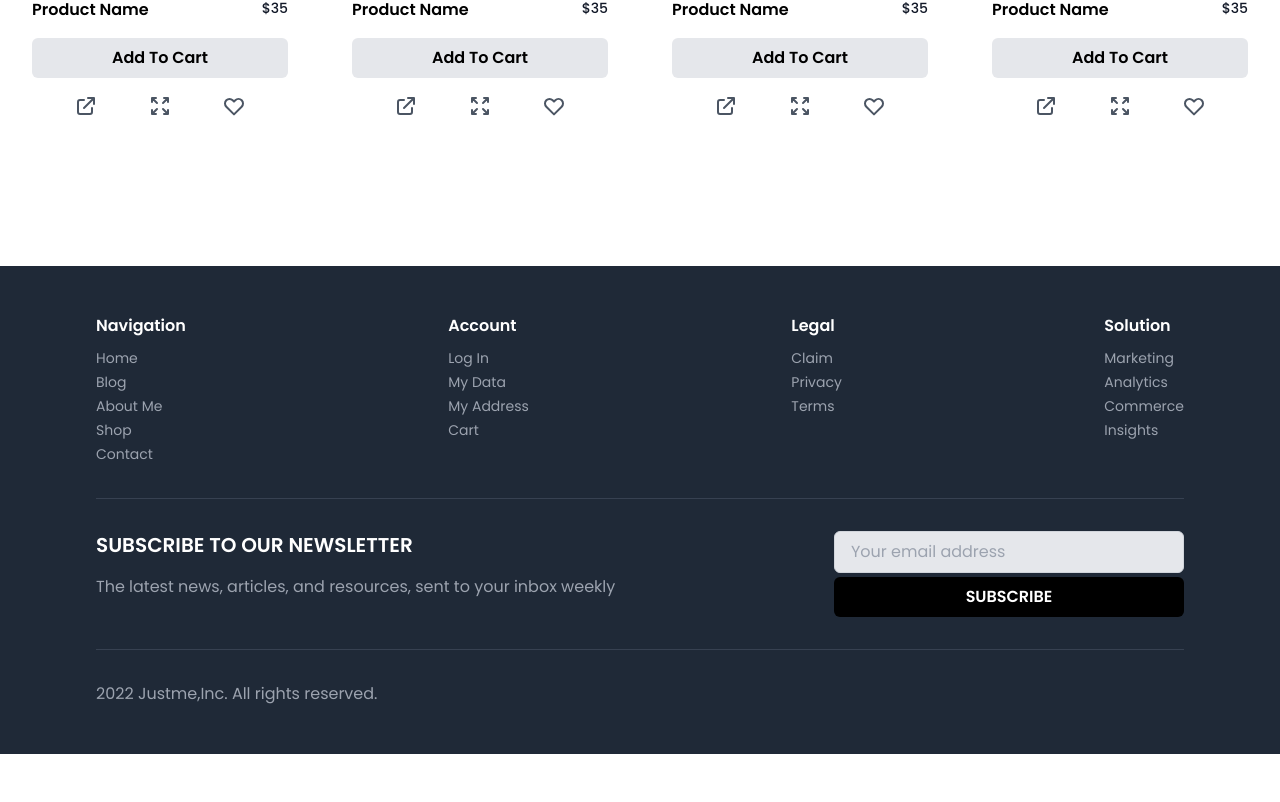
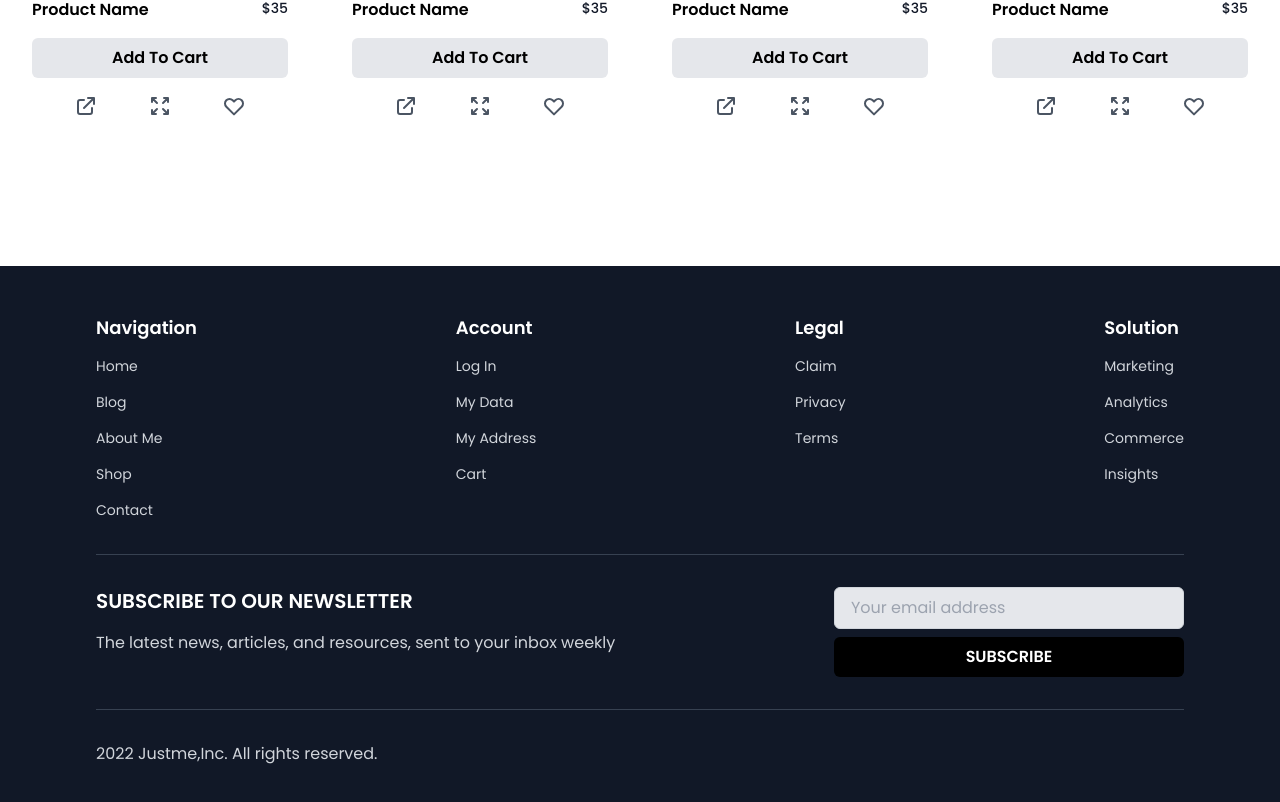
Before and after one commit to RavenSam/ecommerce_template_02, a Next.js app: page /product/1 in a window 1280 px wide. Shown: the part 2275-3077 px from the top of the page. Before the commit the page ends 3029 px from the top, so only its background shows below. Built offline with nearby package versions, Linux system fonts and the light colour scheme; what tailwindcss-elevation would draw is missing.

Commit message:
cleaning

```diff
--- a/components/CarouselImages.jsx
+++ b/components/CarouselImages.jsx
@@ -1,4 +1,5 @@
 import { Fragment, useEffect, useState } from "react"
+import Image from "next/image"
 import { Transition } from "@headlessui/react"
 import { ChevronLeftIcon, ChevronRightIcon } from "@heroicons/react/outline"
 
@@ -15,23 +16,29 @@ export default function CarouselImages({ carouselDetails }) {
 
    return (
       <div className="relative">
-         <div className="w-full h-96 overflow-hidden">
+         <div className="w-full h-[50vh] md:h-[70vh] overflow-hidden">
             {carouselDetails.map((item, i) => (
                <Fragment key={i}>
                   <Transition
                      show={i + 1 === showcase}
-                     enter=" transition ease-in-out duration-500 "
+                     enter=" transition ease-in-out duration-[1.5s] "
                      enterFrom=" opacity-0"
                      enterTo=" opacity-1"
-                     leave=" transition ease-in-out duration-700 "
+                     leave=" transition ease-in-out duration-[2s] "
                      leaveFrom=" opacity-1"
                      leaveTo=" opacity-0"
                      as={Fragment}
                   >
-                     <div className={`absolute inset-0 w-full  h-full rounded-md  ${item.color}`}></div>
+                     <div className={`absolute inset-0 w-full  h-full rounded-md overflow-hidden  ${item.color}`}>
+                        <div className="relative w-full h-full ">
+                           <Image src={item.image} alt="product" layout="fill" objectFit="cover" />
+                        </div>
+
+                        <div className="absolute inset-0 bg-black bg-opacity-50" />
+                     </div>
                   </Transition>
 
-                  <div className="absolute max-w-2xl  left-1/4 h-full flex items-center">
+                  <div className="absolute w-full max-w-2xl  left-1/2 top-0 transform -translate-x-1/2 h-full flex items-center p-8 text-center md:text-left">
                      <Transition show={i + 1 === showcase}>
                         <Transition.Child
                            enter="transform transition ease-in-out duration-[2s] "
@@ -41,7 +48,7 @@ export default function CarouselImages({ carouselDetails }) {
                            leaveFrom="translate-y-0 opacity-1"
                            leaveTo="translate-y-5 opacity-0"
                         >
-                           <h3 className="text-3xl capitalize text-white py-5  font-semibold">{item.title}</h3>
+                           <h2 className="h2 my-0 text-white">{item.title}</h2>
                         </Transition.Child>
 
                         <Transition.Child
@@ -52,7 +59,7 @@ export default function CarouselImages({ carouselDetails }) {
                            leaveFrom="translate-y-0 opacity-1"
                            leaveTo="translate-y-5 opacity-0"
                         >
-                           <p className="text-gray-300 ">{item.text}</p>
+                           <p className="text-white">{item.text}</p>
                         </Transition.Child>
                      </Transition>
                   </div>
@@ -61,16 +68,16 @@ export default function CarouselImages({ carouselDetails }) {
          </div>
 
          <button
-            className="bg-white text-white shadow-sm bg-opacity-20 py-4 px-2 rounded-md transform -translate-y-1/2 absolute top-1/2 left-5 opacity-70 hover:opacity-100"
+            className="bg-white text-white shadow-sm bg-opacity-20 py-4 px-2 rounded-md transform -translate-y-1/2 absolute top-1/2 left-1 md:left-5 opacity-70 hover:opacity-100"
             onClick={prevSlide}
          >
-            <ChevronLeftIcon className="h-6 w-6" />
+            <ChevronLeftIcon className="w-4 h-4 md:h-6 md:w-6" />
          </button>
          <button
-            className="bg-white text-white shadow-sm bg-opacity-20 py-4 px-2 rounded-md transform -translate-y-1/2 absolute top-1/2 right-5 opacity-70 hover:opacity-100"
+            className="bg-white text-white shadow-sm bg-opacity-20 py-4 px-2 rounded-md transform -translate-y-1/2 absolute top-1/2 right-1 md:right-5 opacity-70 hover:opacity-100"
             onClick={nextSlide}
          >
-            <ChevronRightIcon className="h-6 w-6" />
+            <ChevronRightIcon className="w-4 h-4 md:h-6 md:w-6" />
          </button>
       </div>
    )
--- a/components/Layout.jsx
+++ b/components/Layout.jsx
@@ -10,12 +10,12 @@ export default function Layout({ children }) {
 
    return (
       <>
-      <Head>
+         <Head>
             <link rel="icon" href="/favicon.ico" />
          </Head>
 
-      <NextNprogress options={{ showSpinner: false }} color="#000" startPosition={0.3} />
-         <div className="font-poppins">
+         <NextNprogress options={{ showSpinner: false }} color="#000" startPosition={0.3} />
+         <div className="font-poppins selection:bg-black selection:text-white ">
             {!pageWithNoNav.includes(pathname) && <Header />}
 
             {children}
--- a/components/SearchForm.jsx
+++ b/components/SearchForm.jsx
@@ -35,20 +35,20 @@ export default function SearchForm() {
                      leaveFrom="opacity-400"
                      leaveTo="opacity-0"
                   >
-                     <Dialog.Overlay className="absolute inset-0 bg-gray-400 bg-opacity-75 transition-opacity backdrop-blur-sm" />
+                     <Dialog.Overlay className="absolute inset-0 bg-gray-400 bg-opacity-80 transition-opacity backdrop-blur-sm" />
                   </Transition.Child>
 
-                  <div className="fixed inset-1/2 max-w-full font-poppins">
+                  <div className="fixed inset-x-1/2 inset-y-1/3 max-w-full font-poppins">
                      <Transition.Child
                         as={Fragment}
-                        enter="transform transition ease-in-out duration-500 "
-                        enterFrom="translate-y-5 opacity-0"
+                        enter="transform transition ease-in-out duration-1000 "
+                        enterFrom="-translate-y-16 opacity-0"
                         enterTo="translate-y-0 opacity-1"
                         leave="transform transition ease-in-out duration-400 "
                         leaveFrom="translate-y-0 opacity-1"
                         leaveTo="translate-y-5 opacity-0"
                      >
-                        <div className=" bg-white shadow-lg w-screen max-w-md p-4 rounded-md  transform -translate-x-1/2">
+                        <div className=" bg-white shadow-2xl w-screen max-w-md p-4 rounded-md  transform -translate-x-1/2">
                            <SearchInput />
                         </div>
                      </Transition.Child>
--- a/pages/index.js
+++ b/pages/index.js
@@ -8,11 +8,11 @@ export default function Home() {
             <title>Home</title>
          </Head>
 
-         <section className="w-full max-w-7xl lg:mx-auto mt-4 p-2">
+         <section className="w-full max-w-7xl lg:mx-auto mt-10 p-2">
             <Hero />
          </section>
 
-         <section className="px-4 lg:container lg:mx-auto mt-10 py-5">
+         <section className="px-4 lg:container lg:mx-auto mt-16 py-5">
             <TrendingProduct />
          </section>
 
@@ -20,7 +20,7 @@ export default function Home() {
             <ShopByCategory />
          </section>
 
-         <section className="px-4 lg:container lg:mx-auto mt-16 py-10 md:py-32">
+         <section className="px-4 lg:container lg:mx-auto mt-16 py-10 md:py-24">
             <Services />
          </section>
 
--- a/sections/Discount.jsx
+++ b/sections/Discount.jsx
@@ -2,13 +2,14 @@ import Image from "next/image"
 
 export default function Discount() {
    return (
-      <div className="relative rounded-md overflow-hidden">
-         <Image src="/discount.jpg" alt="product" layout="fill" objectFit="cover" className="" />
+      <div className="relative rounded-md overflow-hidden ">
+         <Image src="/discount.jpg" alt="product" layout="fill" objectFit="cover" />
 
          <div className="absolute inset-0 bg-white bg-opacity-70" />
 
-         <div className="relative flex flex-col items-center justify-center text-center text-gray-800 py-8 md:py-16 px-2 space-y-6">
+         <div className="relative md:min-h-[70vh] flex flex-col items-center justify-center text-center text-gray-800 py-8 px-2 space-y-6">
             <h2 className="h2 m-0 p-0 md:tracking-wider">Get 20% off for all our product</h2>
+
             <p className="max-w-md">
                Lorem ipsum dolor, sit amet consectetur adipisicing elit. Ullam nobis aspernatur quisquam accusantium
                vel.
--- a/sections/Footer.jsx
+++ b/sections/Footer.jsx
@@ -5,47 +5,59 @@ const legals = ["claim", "privacy", "terms"]
 
 export default function Footer() {
    return (
-      <footer className="bg-gray-800 text-white px-4 py-12 lg:px-24 mt-24">
+      <footer className="bg-gray-900 text-white px-4 py-12 lg:px-24 mt-24">
          <div className="lg:container  lg:mx-auto">
             <div className="flex  justify-between ">
-               <ul>
-                  <li className="font-semibold mb-2 capitalize">navigation</li>
+               <ul className="space-y-3">
+                  <li className="font-semibold capitalize lg:text-lg">navigation</li>
                   {navigations.map((item) => (
                      <li key={item}>
-                        <a href="#" className="text-gray-400 text-xs sm:text-sm hover:text-white capitalize">
+                        <a
+                           href="#"
+                           className="text-gray-300 text-xs sm:text-sm hover:text-white hover:underline capitalize"
+                        >
                            {item}
                         </a>
                      </li>
                   ))}
                </ul>
 
-               <ul>
-                  <li className="font-semibold mb-2 capitalize">account</li>
+               <ul className="space-y-3">
+                  <li className="font-semibold  capitalize  lg:text-lg">account</li>
                   {account.map((item) => (
                      <li key={item}>
-                        <a href="#" className="text-gray-400 text-xs sm:text-sm hover:text-white capitalize">
+                        <a
+                           href="#"
+                           className="text-gray-300 text-xs sm:text-sm hover:text-white hover:underline capitalize"
+                        >
                            {item}
                         </a>
                      </li>
                   ))}
                </ul>
 
-               <ul>
-                  <li className="font-semibold mb-2 capitalize">legal</li>
+               <ul className="space-y-3">
+                  <li className="font-semibold  capitalize  lg:text-lg">legal</li>
                   {legals.map((item) => (
                      <li key={item}>
-                        <a href="#" className="text-gray-400 text-xs sm:text-sm hover:text-white capitalize">
+                        <a
+                           href="#"
+                           className="text-gray-300 text-xs sm:text-sm hover:text-white hover:underline capitalize"
+                        >
                            {item}
                         </a>
                      </li>
                   ))}
                </ul>
 
-               <ul>
-                  <li className="font-semibold mb-2 capitalize">solution</li>
+               <ul className="space-y-3">
+                  <li className="font-semibold  capitalize  lg:text-lg">solution</li>
                   {solutions.map((item) => (
                      <li key={item}>
-                        <a href="#" className="text-gray-400 text-xs sm:text-sm hover:text-white capitalize">
+                        <a
+                           href="#"
+                           className="text-gray-300 text-xs sm:text-sm hover:text-white hover:underline capitalize"
+                        >
                            {item}
                         </a>
                      </li>
@@ -58,12 +70,12 @@ export default function Footer() {
             <div className="flex flex-col items-center md:flex-row md:items-start justify-between">
                <div className=" text-center md:text-left ">
                   <h4 className="text-xl text-white uppercase font-semibold">subscribe to our newsletter</h4>
-                  <p className="text-gray-400 my-4">
+                  <p className="text-gray-300 my-4">
                      The latest news, articles, and resources, sent to your inbox weekly
                   </p>
                </div>
 
-               <div className="max-w-sm">
+               <div className="max-w-sm space-y-2">
                   <div>
                      <input type="text" className="input w-full" placeholder="Your email address" />
                   </div>
@@ -73,7 +85,7 @@ export default function Footer() {
 
             <hr className="my-8 border-gray-700" />
 
-            <div className="text-gray-400">
+            <div className="text-gray-300">
                <p>2022 Justme,Inc. All rights reserved.</p>
             </div>
          </div>
--- a/sections/Hero.jsx
+++ b/sections/Hero.jsx
@@ -4,26 +4,13 @@ const carouselDetails = [
    {
       title: "carousel image zero",
       color: "bg-gray-800",
+      image: "/shop.jpg",
       text: "Lorem ipsum dolor, sit amet consectetur adipisicing elit. Odio minus animi fugit facilis dolorum facere fugiat, autem tenetur.",
    },
    {
       title: "carousel image one",
       color: "bg-blue-400",
-      text: "Lorem ipsum dolor, sit amet consectetur adipisicing elit. Odio minus animi fugit facilis dolorum facere fugiat, autem tenetur.",
-   },
-   {
-      title: "carousel image two",
-      color: "bg-sky-400",
-      text: "Lorem ipsum dolor, sit amet consectetur adipisicing elit. Odio minus animi fugit facilis dolorum facere fugiat, autem tenetur.",
-   },
-   {
-      title: "carousel image three",
-      color: "bg-violet-400",
-      text: "Lorem ipsum dolor, sit amet consectetur adipisicing elit. Odio minus animi fugit facilis dolorum facere fugiat, autem tenetur.",
-   },
-   {
-      title: "carousel image four",
-      color: "bg-pink-400",
+      image: "/discount.jpg",
       text: "Lorem ipsum dolor, sit amet consectetur adipisicing elit. Odio minus animi fugit facilis dolorum facere fugiat, autem tenetur.",
    },
 ]
```
